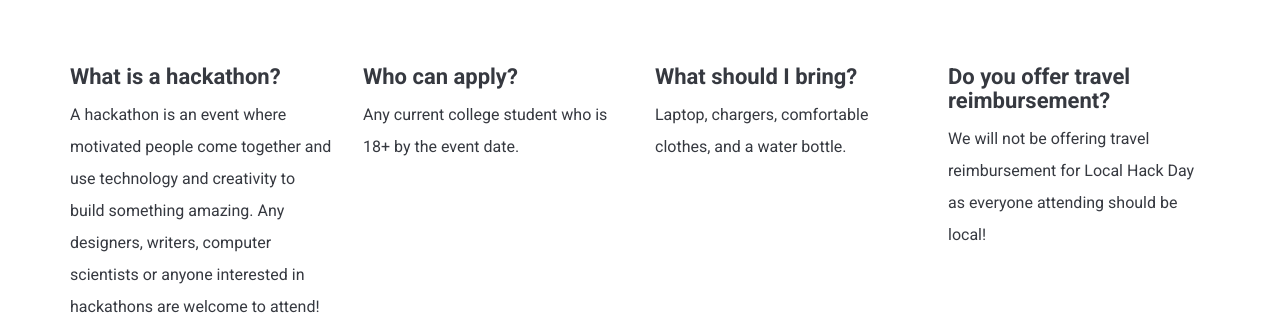
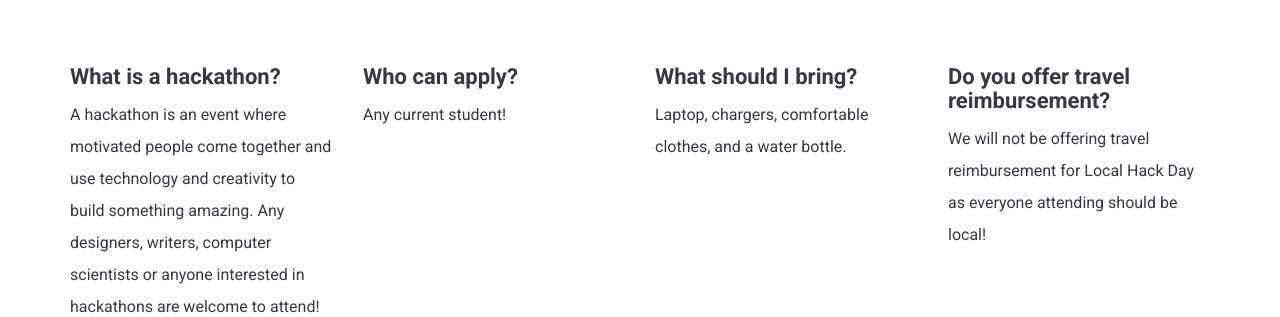
Before and after one commit to HackCU/LocalHackDay, a PHP site: page / in a window 1280 px wide. Shown: the part 1047-1364 px from the top of the page. Run offline with PHP 8.4, Linux system fonts and the light colour scheme.

Commit message:
edited faq

```diff
--- a/website/index.php
+++ b/website/index.php
@@ -77,7 +77,7 @@
                         <span class="rotate-box-icon"><i class=""></i></span>
                         <div class="rotate-box-info">
                             <h4>Who can apply?</h4>
-                            <p>Any current college student who is 18+ by the event date.</p>
+                            <p>Any current student!</p>
                         </div>
                         <!--</a>-->
                     </div>
```
